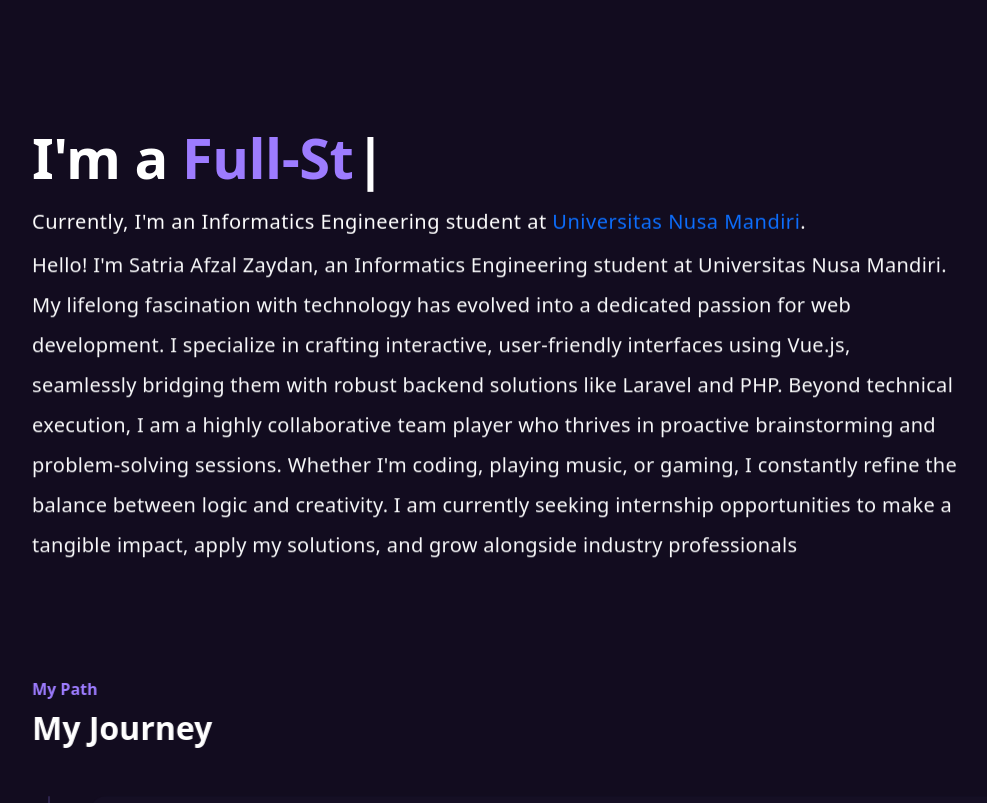
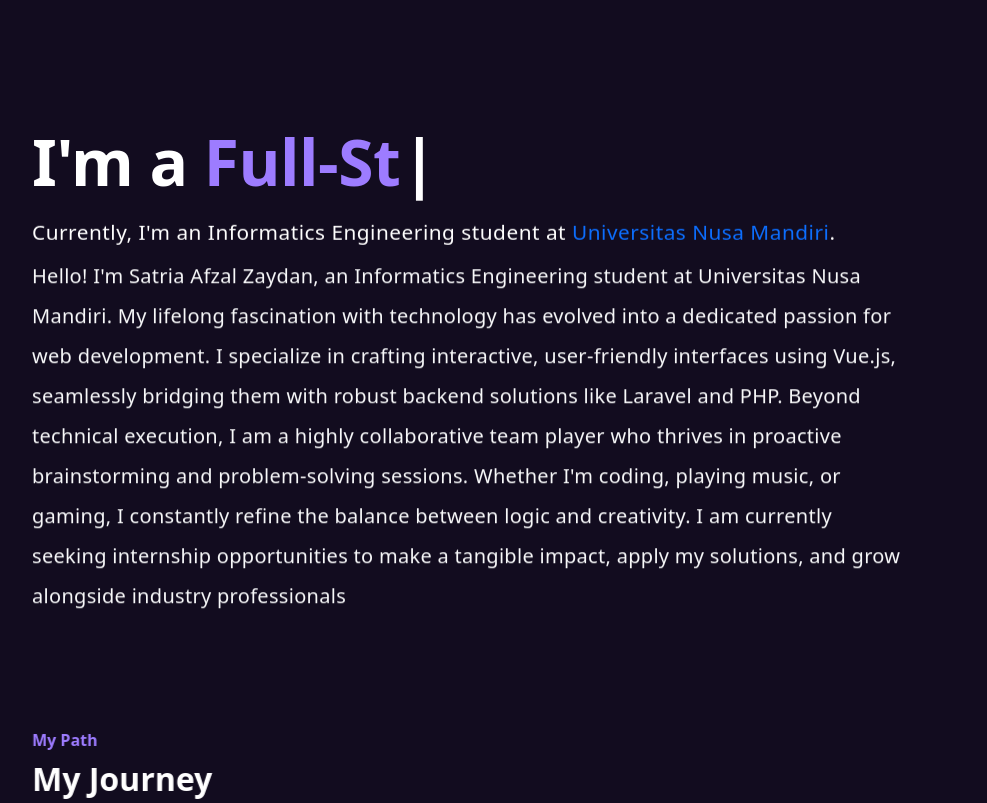
Before and after one commit to satriafzal/personal-portofolio, a Vue app: page /about in a window 1280 px wide. Shown: the part 720-1523 px from the top of the page, without its empty margins (50-1037 px from the left). Built offline with nearby package versions, Linux system fonts and the light colour scheme.

Commit message:
update about css

```diff
--- a/src/assets/style/About.css
+++ b/src/assets/style/About.css
@@ -65,3 +65,56 @@
         font-size: 1rem !important;
     }
 }
+
+/* for laptop */
+@media (min-width: 992px) and (max-width: 1199.98px) {
+    .dynamic-heading {
+        font-size: 2.8rem;
+    }
+
+    .photo-frame-container {
+        width: 320px;
+        height: 320px;
+    }
+
+    .photo-frame {
+        width: 270px;
+        height: 270px;
+    }
+
+    .main-title {
+        font-size: 3.5rem;
+    }
+
+    .hello-pointer {
+        right: -20px;
+        top: -20px;
+        transform: scale(0.9);
+    }
+
+    .hero-wrapper {
+        gap: 2rem !important;
+    }
+
+    .description-text {
+        font-size: 1.1rem !important;
+        line-height: 1.8;
+    }
+}
+
+/* for pc or computer */
+@media (min-width: 1200px) {
+    .dynamic-heading {
+        font-size: 4rem;
+    }
+
+    .current-status {
+        font-size: 1.3rem !important;
+    }
+
+    .description-text {
+        font-size: 1.25rem !important;
+        line-height: 2 !important;
+        max-width: 95%;
+    }
+}
```
